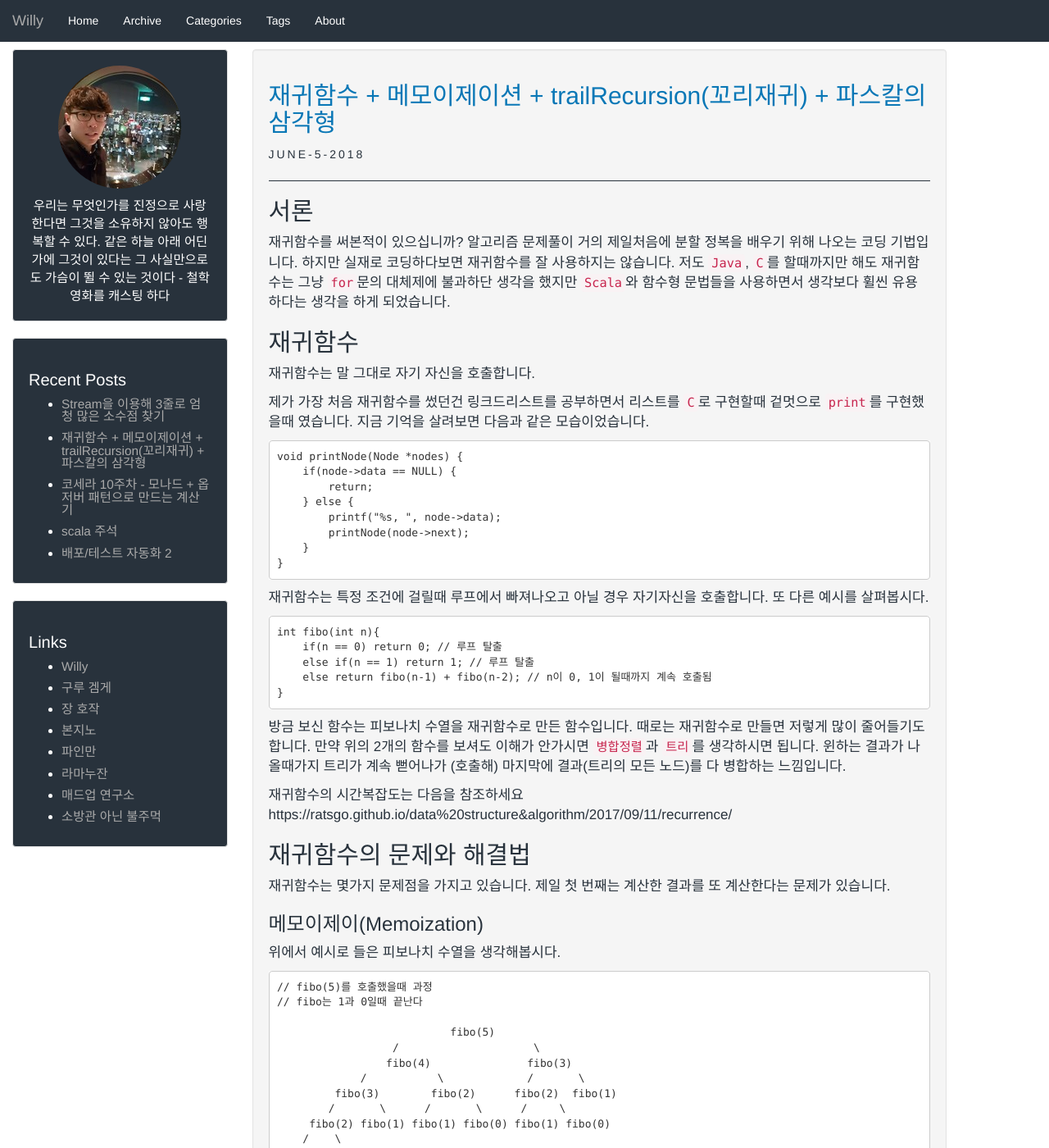
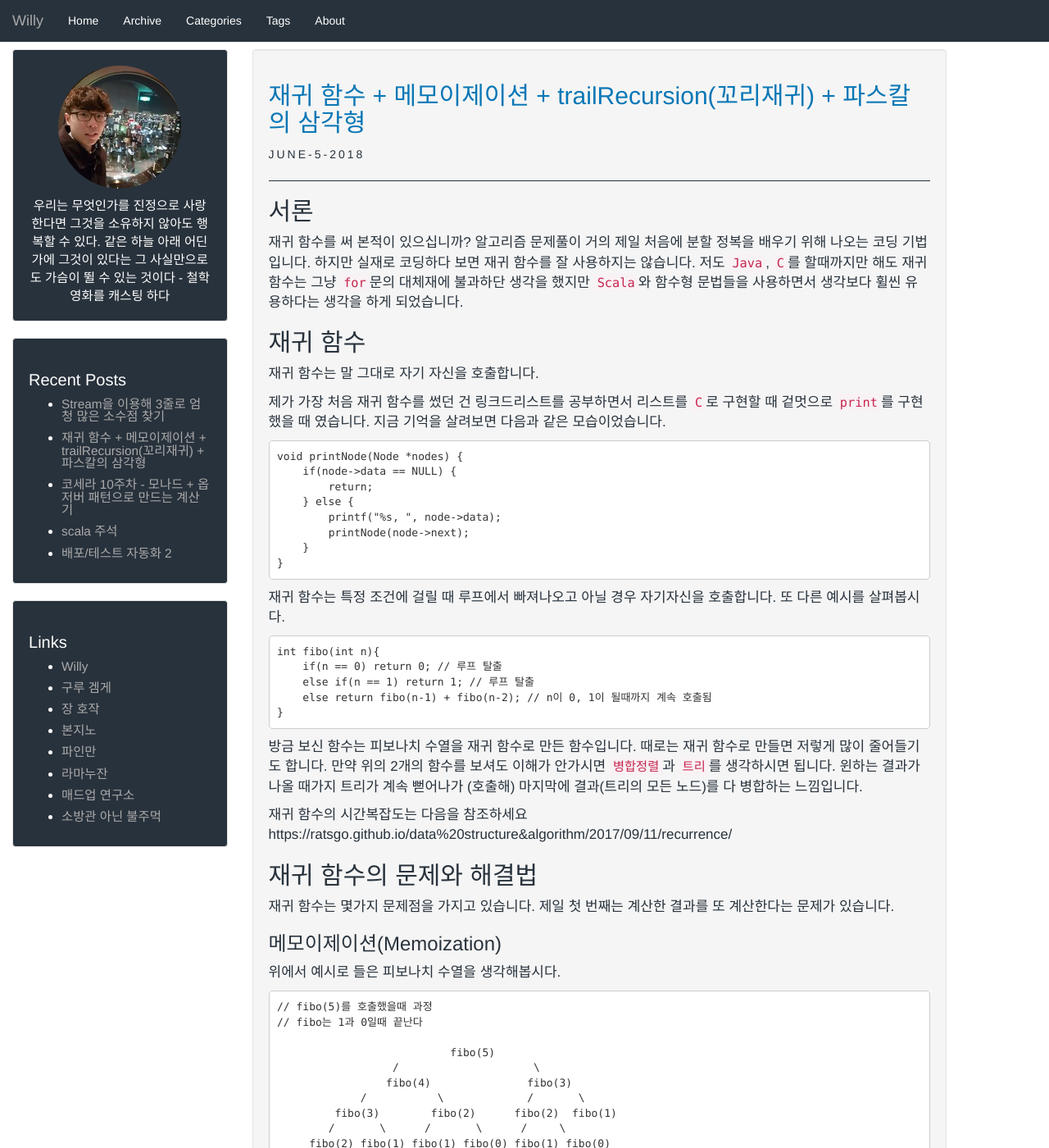
Before and after one commit to qowns8/qowns8.github.io, a Jekyll site: the page built from _posts/2018-06-05-TailRecursion.md, in a window 1280 px wide and 1400 px high. Shown: the whole window at 82% size. Built offline with Jekyll 4.4.1, drawn with Linux system fonts in a browser that asks for light colours; some of the changed text lies outside the part shown.

Commit message:
맞춤법 수정

```diff
--- a/_posts/2018-06-05-TailRecursion.md
+++ b/_posts/2018-06-05-TailRecursion.md
@@ -1,6 +1,6 @@
 ---
 layout: post
-title: 재귀함수 + 메모이제이션 +  trailRecursion(꼬리재귀) + 파스칼의 삼각형
+title: 재귀 함수 + 메모이제이션 +  trailRecursion(꼬리재귀) + 파스칼의 삼각형
 categories: algorithm
 description: 비효율의 극치인 그냥 재귀함수만 알던 이들에게 꼬리재귀와 메모이제이션을 소개합니다.
 tags:
@@ -12,14 +12,14 @@ tags:
 
 ## 서론
 
-재귀함수를 써본적이 있으십니까? 알고리즘 문제풀이 거의 제일처음에 분할 정복을 배우기 위해 나오는 코딩 기법입니다. 하지만 실재로 코딩하다보면 재귀함수를 잘 사용하지는 않습니다.
-저도 `Java`, `C`를 할때까지만 해도 재귀함수는 그냥 `for`문의 대체제에 불과하단 생각을 했지만 `Scala`와 함수형 문법들을 사용하면서 생각보다 휠씬 유용하다는 생각을 하게 되었습니다.
+재귀 함수를 써 본적이 있으십니까? 알고리즘 문제풀이 거의 제일 처음에 분할 정복을 배우기 위해 나오는 코딩 기법입니다. 하지만 실재로 코딩하다 보면 재귀 함수를 잘 사용하지는 않습니다.
+저도 `Java`, `C`를 할때까지만 해도 재귀 함수는 그냥 `for`문의 대체재에 불과하단 생각을 했지만 `Scala`와 함수형 문법들을 사용하면서 생각보다 휠씬 유용하다는 생각을 하게 되었습니다.
 
-## 재귀함수
+## 재귀 함수
 
-재귀함수는 말 그대로 자기 자신을 호출합니다.
+재귀 함수는 말 그대로 자기 자신을 호출합니다.
 
-제가 가장 처음 재귀함수를 썼던건 링크드리스트를 공부하면서 리스트를 `C`로 구현할때 겉멋으로 `print`를 구현했을때 였습니다. 지금 기억을 살려보면 다음과 같은 모습이었습니다.
+제가 가장 처음 재귀 함수를 썼던 건 링크드리스트를 공부하면서 리스트를 `C`로 구현할 때 겉멋으로 `print`를 구현했을 때 였습니다. 지금 기억을 살려보면 다음과 같은 모습이었습니다.
 
     void printNode(Node *nodes) {
         if(node->data == NULL) {
@@ -30,7 +30,7 @@ tags:
         }
     }
 
-재귀함수는 특정 조건에 걸릴때 루프에서 빠져나오고 아닐 경우 자기자신을 호출합니다. 또 다른 예시를 살펴봅시다.
+재귀 함수는 특정 조건에 걸릴 때 루프에서 빠져나오고 아닐 경우 자기자신을 호출합니다. 또 다른 예시를 살펴봅시다.
 
     int fibo(int n){
         if(n == 0) return 0; // 루프 탈출
@@ -38,20 +38,20 @@ tags:
         else return fibo(n-1) + fibo(n-2); // n이 0, 1이 될때까지 계속 호출됨
     }
 
-방금 보신 함수는 피보나치 수열을 재귀함수로 만든 함수입니다. 때로는 재귀함수로 만들면 저렇게 많이 줄어들기도 합니다.
-만약 위의 2개의 함수를 보셔도 이해가 안가시면 `병합정렬`과 `트리`를 생각하시면 됩니다. 윈하는 결과가 나올때가지 트리가 계속 뻗어나가 (호출해) 마지막에
+방금 보신 함수는 피보나치 수열을 재귀 함수로 만든 함수입니다. 때로는 재귀 함수로 만들면 저렇게 많이 줄어들기도 합니다.
+만약 위의 2개의 함수를 보셔도 이해가 안가시면 `병합정렬`과 `트리`를 생각하시면 됩니다. 윈하는 결과가 나올 때가지 트리가 계속 뻗어나가 (호출해) 마지막에
 결과(트리의 모든 노드)를 다 병합하는 느낌입니다.
 
 
-재귀함수의 시간복잡도는 다음을 참조하세요
+재귀 함수의 시간복잡도는 다음을 참조하세요
 https://ratsgo.github.io/data%20structure&algorithm/2017/09/11/recurrence/
 
 
-## 재귀함수의 문제와 해결법
+## 재귀 함수의 문제와 해결법
 
-재귀함수는 몇가지 문제점을 가지고 있습니다. 제일 첫 번째는 계산한 결과를 또 계산한다는 문제가 있습니다.
+재귀 함수는 몇가지 문제점을 가지고 있습니다. 제일 첫 번째는 계산한 결과를 또 계산한다는 문제가 있습니다.
 
-### 메모이제이(Memoization)
+### 메모이제이션(Memoization)
 위에서 예시로 들은 피보나치 수열을 생각해봅시다.
 
     // fibo(5)를 호출했을때 과정
@@ -71,12 +71,12 @@ https://ratsgo.github.io/data%20structure&algorithm/2017/09/11/recurrence/
 
     fibo(3) + fibo(4) = fibo(5)
 
-고작 몇번 더하면 될걸 재귀함수로 구한 피보나치수열은 똑같은 숫자를 계속 구하는 매우 비효율적인 알고리즘입니다. 만약의 fibo의 인자가 커진다면
-함수호출의 수도 기하급수적으로 늘어나고 똑같은 함수를 수시로 계산하게 됩니다.
+고작 몇 번 더하면 될걸 재귀 함수로 구한 피보나치수열은 똑같은 숫자를 계속 구하는 매우 비효율적인 알고리즘입니다. 만약의 fibo의 인자가 커진다면
+함수 호출의 수도 기하급수적으로 늘어나고 똑같은 함수를 수시로 계산하게 됩니다.
 
 이런 문제를 해결하기 위해 메모이제이션이라는 방법을 사용합니다.
 
-메모이제이션이란 프로그래밍을 할 때 반복되는 결과를 메모리에 저장해서 다음에 같은 결과가 나올 때 계산을 하는게 아닌 그냥 값을 꺼내쓰는 기법을 말합니다.
+메모이제이션이란 프로그래밍을 할 때 반복되는 결과를 메모리에 저장해서 다음에 같은 결과가 나올 때 계산을 하는게 아닌 그냥 값을 꺼내 쓰는 기법을 말합니다.
 
     allocate array for memo, setting all entries to zero;
     initialize memo[1] and memo[2] to 1;
@@ -101,8 +101,8 @@ http://bozeury.tistory.com/entry/%EA%BC%AC%EB%A6%AC-%EC%9E%AC%EA%B7%80-%EC%B5%9C
 
 위의 두가지 문제를 해결하기 위해 꼬리 재귀를 사용합니다.
 
-많은 함수형 언어들의 컴파일러는 꼬리재귀를 최적화 해줍니다. 스칼라의 예시로는 `@tailrec` 어노테이션을 통해 꼬리재귀 최적화가 가능합니다.
-그외에 결과값을 두번째 인자로 넘기는 방법도 사용 가능합니다.
+많은 함수형 언어들의 컴파일러는 꼬리 재귀를 최적화 해줍니다. 스칼라의 예시로는 `@tailrec` 어노테이션을 통해 꼬리 재귀 최적화가 가능합니다.
+그 외에 결과값을 두번째 인자로 넘기는 방법도 사용 가능합니다.
 
     // 팩토리얼 구하기
      @tailrec
@@ -111,7 +111,7 @@ http://bozeury.tistory.com/entry/%EA%BC%AC%EB%A6%AC-%EC%9E%AC%EA%B7%80-%EC%B5%9C
        else factorial(num - 1)(r * num)
      }
 
-주의해야 할 점으론 스칼라에서 꼬리재귀 함수는 재귀밖에서 계산되면 안됩니다.
+주의해야 할 점으론 스칼라에서 꼬리 재귀 함수는 재귀 밖에서 계산되면 안됩니다.
 
     // bad.. 꼬리재귀가 아니다...
     def factorial(num: Int): Int = {
@@ -121,8 +121,8 @@ http://bozeury.tistory.com/entry/%EA%BC%AC%EB%A6%AC-%EC%9E%AC%EA%B7%80-%EC%B5%9C
 
 ## 파스칼의 삼각형
 
-예전에 재미로 재귀함수만 사용하여 파스칼의 삼각형이 있습니다.(꼬리재귀 아닌 것도 있습니다)
-for문까지 전부 마음 먹으면 재귀함수로 대체할 수 있지만 평소 코딩할땐 굳이 그럴 필요는 없어 보입니다.
+예전에 재미로 재귀함수만 사용하여 파스칼의 삼각형이 있습니다.(꼬리 재귀 아닌 것도 있습니다)
+for문까지 전부 마음 먹으면 재귀 함수로 대체할 수 있지만 평소 코딩할 땐 굳이 그럴 필요는 없어 보입니다.
 
         object RecPascal {
 
```
Also changed, not shown: other parts of _posts/2018-06-05-TailRecursion.md (+2 -2 lines).
